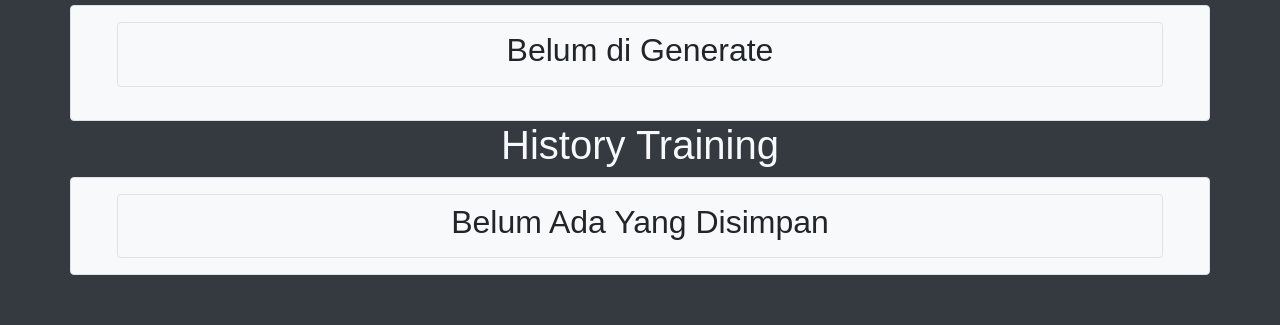
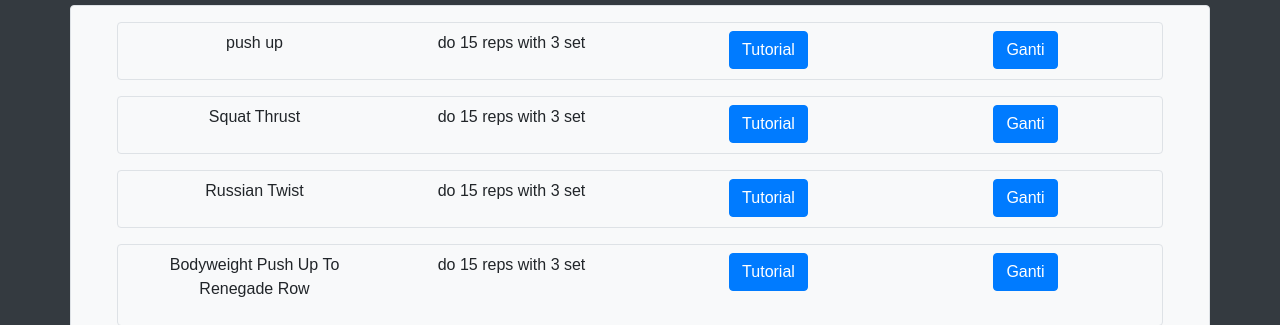
Before and after one commit to fadhilM/AerobikGenerator, a plain HTML site: page index.html in a window 1280 px wide. Both pictures are taken after typing "Sample", "5" into the empty fields and a click on the button "Submit". Shown: the part 475-800 px from the top of the page. Drawn offline with nearby package versions, Linux system fonts and the light colour scheme.

```diff
--- a/js/index.js
+++ b/js/index.js
@@ -318,7 +318,7 @@
 function createSet() {
     let namaRegex = new RegExp('^[a-zA-Z]*$');
     umur = document.getElementById("umur").value
-    nama = trim(document.getElementById("nama").value)
+    nama = document.getElementById("nama").value.trim();
     let alert = document.getElementById("alertNama");
     if (nama.length !== 0 && umur.length !== 0) {
         if (namaRegex.test(nama)) {
```
Also changed, not shown: index.html (+0 -1 lines).
